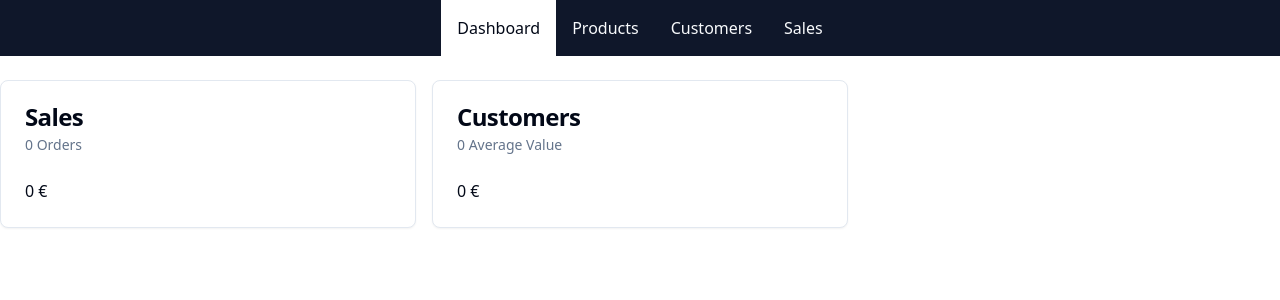
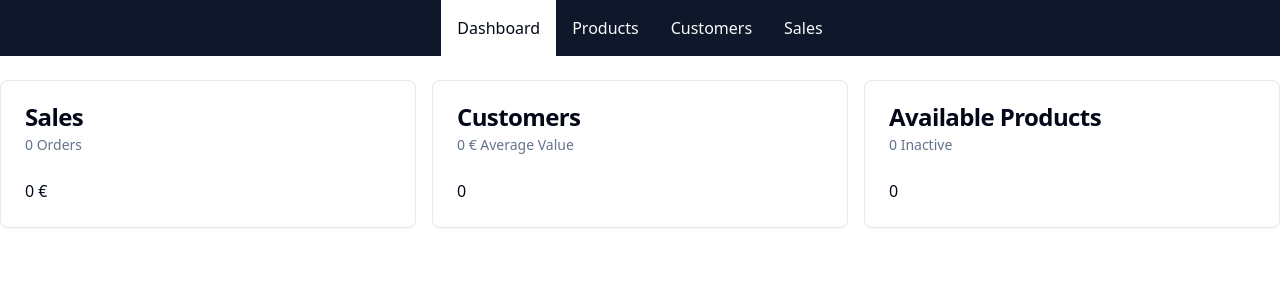
Before and after one commit to huduhamed/ecommerce-dirt-bike, a Next.js app: page /admin in a window 1280 px wide. Shown: the top 300 px of the page. Built offline with nearby package versions, Linux system fonts and the light colour scheme; no server answers; the database is empty.

Commit message:
create admin page layout

```diff
--- a/src/app/admin/layout.tsx
+++ b/src/app/admin/layout.tsx
@@ -1,4 +1,6 @@
 import { Nav, NavLink } from "@/components/Nav";
+
+export const dynamic = "force-dynamic";
 
 export default function AdminLayout({
   children,
--- /dev/null
+++ b/src/app/admin/loading.tsx
@@ -0,0 +1,9 @@
+import { Loader2 } from "lucide-react";
+
+export default function Loader() {
+  return (
+    <div className="flex justify-center">
+      <Loader2 className="size-24 animate-spin" />
+    </div>
+  );
+}
--- a/src/app/admin/page.tsx
+++ b/src/app/admin/page.tsx
@@ -8,7 +8,7 @@
 import db from "@/db/db";
 import { formatCurrency, formatNumber } from "@/lib/formatters";
 
-// total sales
+// total sales data
 async function getSalesData() {
   const data = await db.order.aggregate({
     _sum: { pricePaidInCents: true },
@@ -21,8 +21,44 @@
   };
 }
 
+// product data
+async function getProductData() {
+  const [activeCount, inactiveCount] = await Promise.all([
+    db.product.count({ where: { isAvailableForPurchase: true } }),
+    db.product.count({ where: { isAvailableForPurchase: false } }),
+  ]);
+
+  return {
+    activeCount,
+    inactiveCount,
+  };
+}
+
+// user data
+async function getUserData() {
+  const [userCount, orderData] = await Promise.all([
+    db.user.count(),
+    db.order.aggregate({
+      _sum: { pricePaidInCents: true },
+    }),
+  ]);
+
+  return {
+    userCount,
+    averageValuePerUser:
+      userCount === 0
+        ? 0
+        : (orderData._sum.pricePaidInCents || 0) / userCount / 100,
+  };
+}
+
+// dashboard component
 export default async function AdminDashboard() {
-  const salesData = await getSalesData();
+  const [salesData, userData, productData] = await Promise.all([
+    getSalesData(),
+    getUserData(),
+    getProductData(),
+  ]);
 
   return (
     <div className="grid grid-cols-1 md:grid-cols-2 lg:grid-cols-3 gap-4">
@@ -33,8 +69,13 @@
       />
       <DashboardCard
         title="Customers"
-        subtle={`${formatNumber(salesData.numberOfSales)} Average Value`}
-        body={formatCurrency(salesData.amount)}
+        subtle={`${formatCurrency(userData.averageValuePerUser)} Average Value`}
+        body={formatNumber(userData.userCount)}
+      />
+      <DashboardCard
+        title="Available Products"
+        subtle={`${formatNumber(productData.inactiveCount)} Inactive`}
+        body={formatNumber(productData.activeCount)}
       />
     </div>
   );
@@ -46,6 +87,7 @@
   body: string;
 };
 
+// reusable  card component
 function DashboardCard({ title, subtle, body }: DashboardCardProps) {
   return (
     <Card>
@@ -59,3 +101,8 @@
     </Card>
   );
 }
+
+// test loading state with this function
+// function wait(duration: number) {
+//   return new Promise((resolve) => setTimeout(resolve, duration));
+// }
--- /dev/null
+++ b/src/app/admin/products/page.tsx
@@ -0,0 +1,3 @@
+export default function AdminProductsPage() {
+  return <h1>hi</h1>;
+}
```
